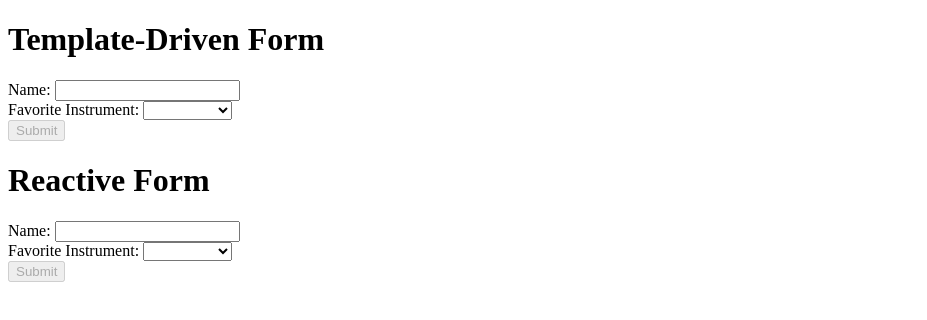
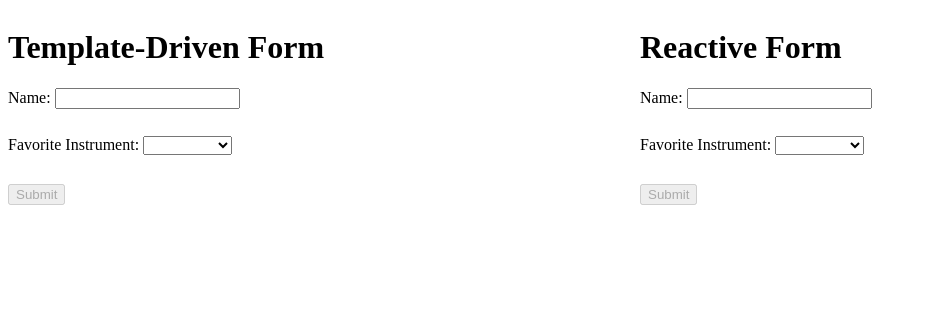
Before and after one commit to hillrw3/angular-forms-spike, an Angular app: page / in a window 1280 px wide. Shown: the top 320 px of the page, without its empty margins (0-927 px from the left). Built offline with nearby package versions, Linux system fonts and the light colour scheme.

Commit message:
Add styling
- Add required validation to favoriteInstrument field

```diff
--- a/src/app/app.component.html
+++ b/src/app/app.component.html
@@ -1,4 +1,2 @@
-<h1>Template-Driven Form</h1>
 <template-form></template-form>
-<h1>Reactive Form</h1>
 <reactive-form></reactive-form>
--- a/src/app/reactive-form/reactive-form.component.html
+++ b/src/app/reactive-form/reactive-form.component.html
@@ -1,6 +1,8 @@
-<form class="form" [formGroup]="personForm" (ngSubmit)="submitForm()">
+<div class="form">
+  <h1>Reactive Form</h1>
 
-  <div class="form-group">
+  <form [formGroup]="personForm" (ngSubmit)="submitForm()">
+    <div class="form-group" [class.error]="name.invalid && name.touched">
       <label>Name:
         <input formControlName="name">
       </label>
@@ -9,13 +11,17 @@
       </div>
     </div>
 
-  <div class="form-group">
+    <div class="form-group" [class.error]="favoriteInstrument.invalid && favoriteInstrument.touched">
       <label>Favorite Instrument:
         <select formControlName="favoriteInstrument">
           <option *ngFor="let instrument of instruments" [value]="instrument">{{instrument}}</option>
         </select>
+        <div class="error" *ngIf="favoriteInstrument.invalid && favoriteInstrument.touched">
+          Favorite Instrument is required.
+        </div>
       </label>
     </div>
 
     <button type="submit" [disabled]="personForm.invalid">Submit</button>
   </form>
+</div>
--- a/src/app/reactive-form/reactive-form.component.ts
+++ b/src/app/reactive-form/reactive-form.component.ts
@@ -26,6 +26,10 @@ export class ReactiveFormComponent implements OnInit {
     return this.personForm.get('name');
   }
 
+  get favoriteInstrument() {
+    return this.personForm.get('favoriteInstrument');
+  }
+
   private createForm() {
     this.personForm = this.formBuilder.group({
       name: ['', Validators.required],
--- a/src/app/template-form/template-form.component.html
+++ b/src/app/template-form/template-form.component.html
@@ -1,6 +1,8 @@
-<form class="form" #templateForm="ngForm" (ngSubmit)="submitForm()">
+<div class="form">
+  <h1>Template-Driven Form</h1>
 
-  <div class="form-group">
+  <form #templateForm="ngForm" (ngSubmit)="submitForm()">
+    <div class="form-group" [class.error]="name.invalid && name.touched">
       <label>Name:
         <input required [(ngModel)]="person.name" name="name" #name="ngModel">
       </label>
@@ -9,13 +11,17 @@
       </div>
     </div>
 
-  <div class="form-group">
+    <div class="form-group" [class.error]="favoriteInstrument.invalid && favoriteInstrument.touched">
       <label>Favorite Instrument:
-      <select required name="favoriteInstrument" [(ngModel)]="person.favoriteInstrument">
+        <select required name="favoriteInstrument" [(ngModel)]="person.favoriteInstrument" #favoriteInstrument="ngModel">
           <option *ngFor="let instrument of instruments" [value]="instrument">{{instrument}}</option>
         </select>
       </label>
+      <div class="error" *ngIf="favoriteInstrument.invalid && favoriteInstrument.touched">
+        Favorite Instrument is required.
+      </div>
     </div>
 
     <button type="submit" [disabled]="templateForm.invalid">Submit</button>
   </form>
+</div>
--- a/src/styles.scss
+++ b/src/styles.scss
@@ -1 +1,16 @@
-/* You can add global styles to this file, and also import other style files */
+.form {
+  width: 50%;
+  display: inline-block;
+
+  .form-group {
+    height: 3rem;
+
+    &.error {
+      color: red;
+
+      input, select {
+        border-color: red;
+      }
+    }
+  }
+}
```
Lines whose indentation alone changed are shown as unchanged.
